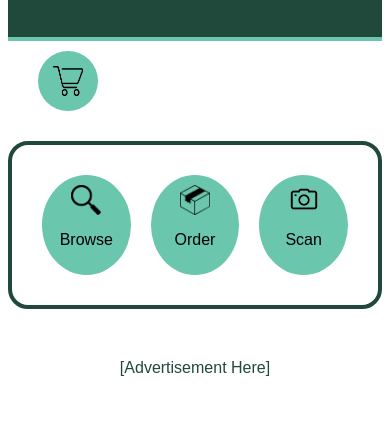
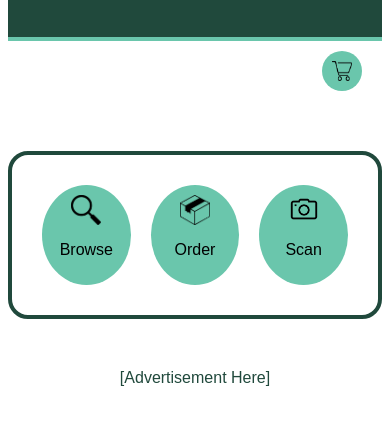
Before and after one commit to ehaabd/ehaabd.github.io, a plain HTML site: page index.html in a window 390 px wide. Shown: the part 106-530 px from the top of the page. Drawn offline with Linux system fonts and the light colour scheme.

Commit message:
Update styles.css

```diff
--- a/styles.css
+++ b/styles.css
@@ -1,6 +1,6 @@
 body {
     background-color: #FFFFFF; /* White */
-    font-family: Arial, sans-serif;
+    font-family: "GT America", sans-serif; /* GT America font */
 }
 
 .navbar {
@@ -14,7 +14,6 @@ body {
 .navbar h1 {
     margin: 0;
     font-size: 2em; /* Larger text size */
-    font-family: "Abadi", sans-serif; /* New font for the title */
 }
 
 .container {
@@ -77,16 +76,6 @@ body {
     height: 60px; /* Adjusted size for the cart icon container */
 }
 
-.container {
-    display: flex;
-    flex-direction: row;
-    justify-content: space-around;
-    border: 4px solid #20493C; /* Dark Green */
-    border-radius: 20px;
-    padding: 20px;
-    margin-top: 20px; /* Adjust margin top */
-}
-
 /* Adjust icon size for smaller screens */
 @media only screen and (max-width: 600px) {
     .navbar {
@@ -111,32 +100,18 @@ body {
         width: 30px; /* Smaller size for mobile */
         height: 30px; /* Smaller size for mobile */
     }
+
     .cart-container {
-    display: flex;
-    align-items: center;
-    justify-content: flex-start;
-    padding-left: 20px; /* Adjust left padding for positioning */
-    margin-bottom: 20px; /* Add margin below the cart icon */
+        padding-right: 10px; /* Adjust right padding for mobile */
     }
 
     .cart-container .rounded-box img {
-    width: 30px; /* Adjusted size for the cart icon */
-    height: 30px; /* Adjusted size for the cart icon */
+        width: 20px; /* Adjusted size for the cart icon for mobile */
+        height: 20px; /* Adjusted size for the cart icon for mobile */
     }
 
     .cart-container .rounded-box.small {
-    width: 60px; /* Adjusted size for the cart icon container */
-    height: 60px; /* Adjusted size for the cart icon container */
+        width: 40px; /* Adjusted size for the cart icon container for mobile */
+        height: 40px; /* Adjusted size for the cart icon container for mobile */
     }
-
-.container {
-    display: flex;
-    flex-direction: row;
-    justify-content: space-around;
-    border: 4px solid #20493C; /* Dark Green */
-    border-radius: 20px;
-    padding: 20px;
-    margin-top: 20px; /* Adjust margin top */
 }
-
-}
```
Lines whose indentation alone changed are shown as unchanged.
